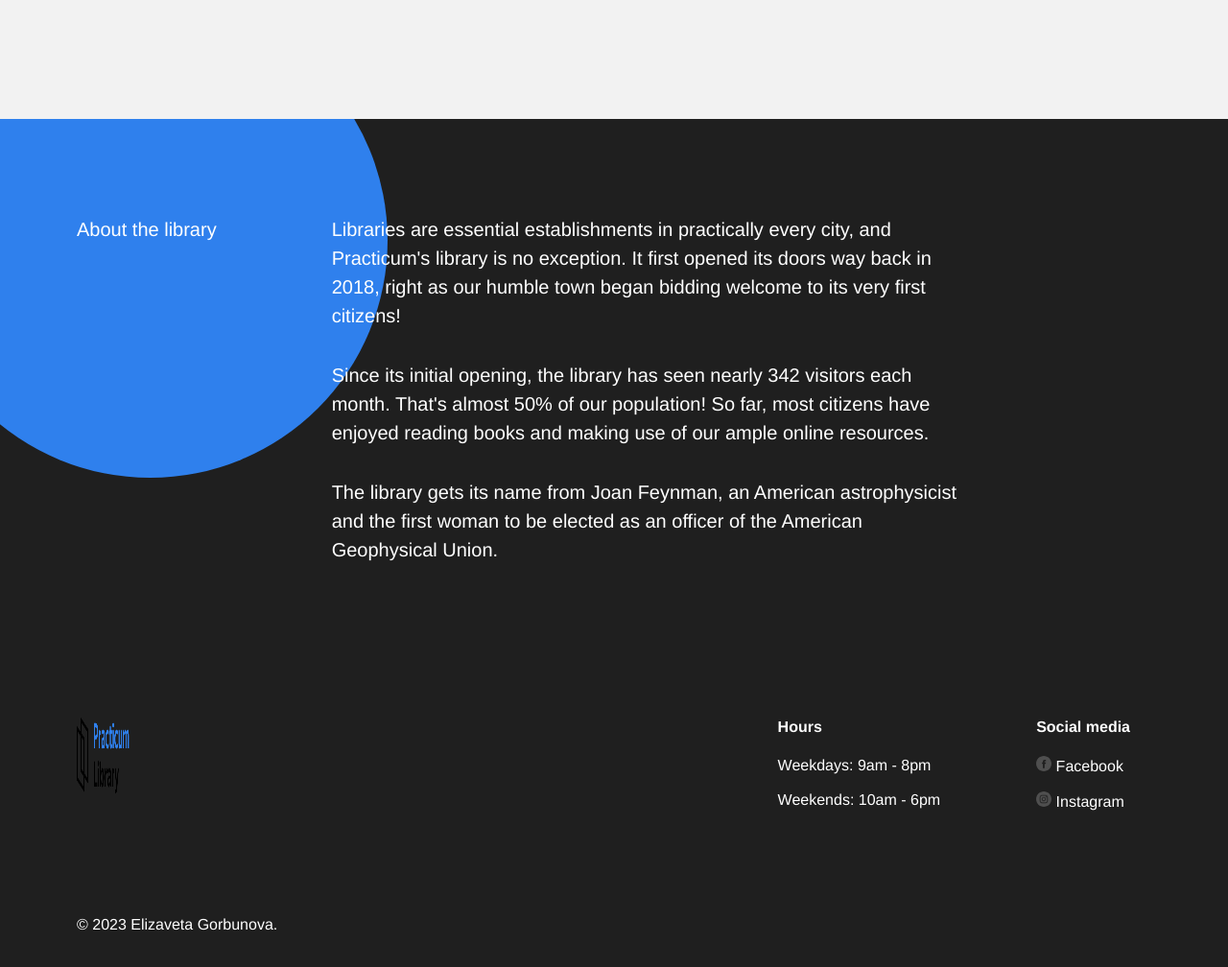
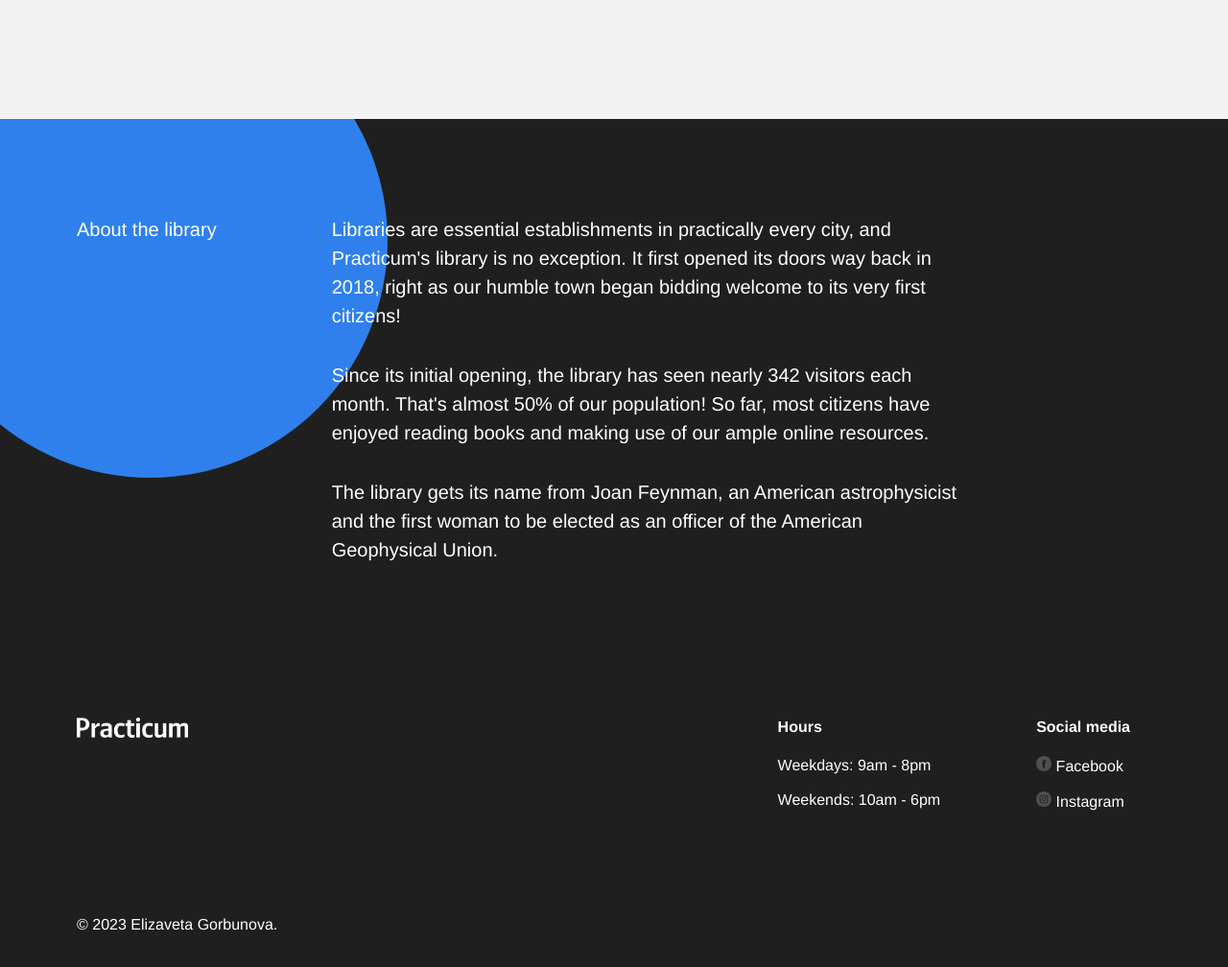
Before and after one commit to ElliGorbunova/se_project_library, a plain HTML site: page index.html in a window 1280 px wide. Shown: the part 3386-4394 px from the top of the page at 96% size. Drawn offline with Linux system fonts and the light colour scheme.

Commit message:
Footer logo updated

```diff
--- a/index.html
+++ b/index.html
@@ -283,7 +283,7 @@
     <footer class="footer">
       <div class="footer__columns" id="Social-media">
         <div class="footer__column">
-            <img alt="Logo" src="./images/logo.png" class="footer__logo">
+            <img alt="Logo" src="./images/logo_white.png" class="footer__logo">
         </div>
         <div class="footer__column footer__column_content_hours">
             <h3 class="footer__column-heading">Hours</h3>
--- a/styles/style.css
+++ b/styles/style.css
@@ -432,8 +432,8 @@
   }
 
   .footer__logo {
-    width: 57px;
-    height: 80px;
+    width: 116px;
+    height: 21px;
   }
 
   .footer__list {
```
